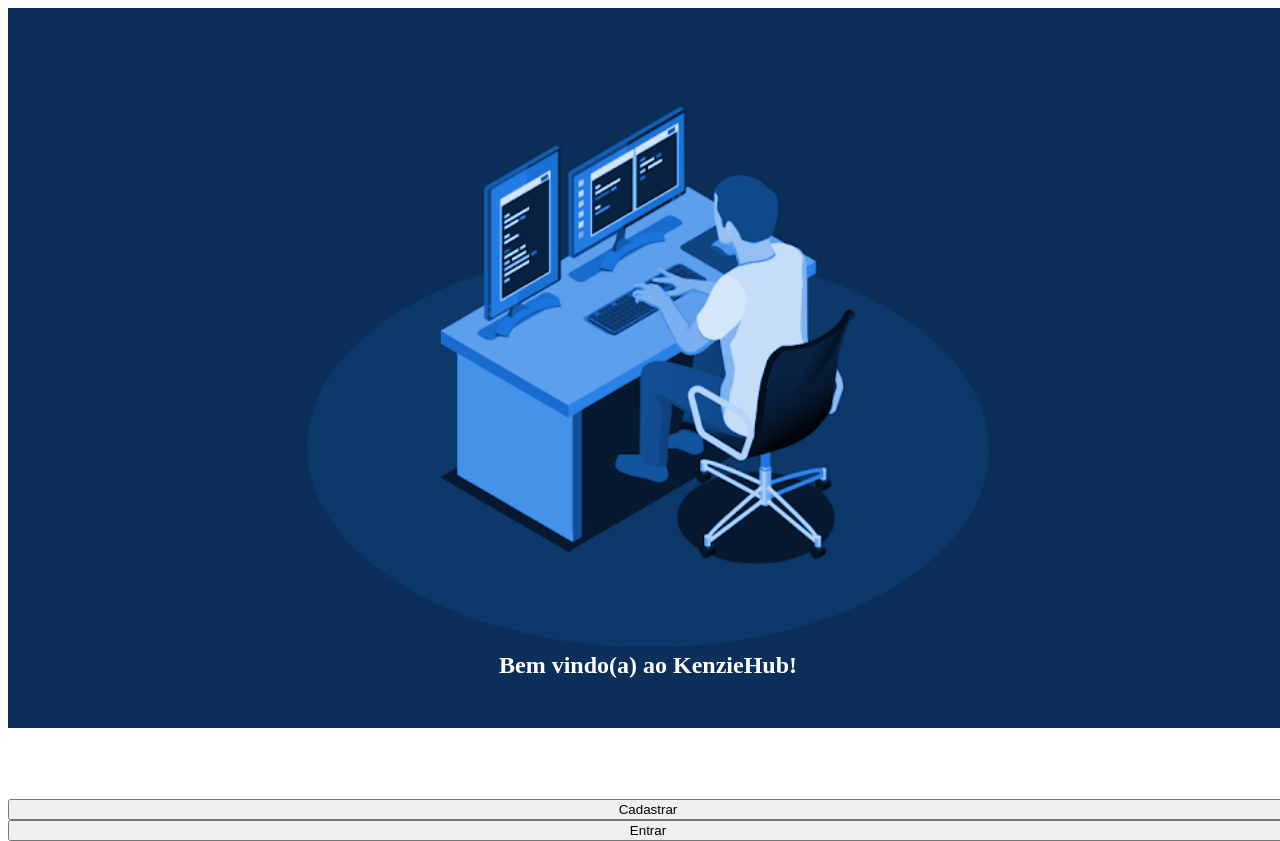
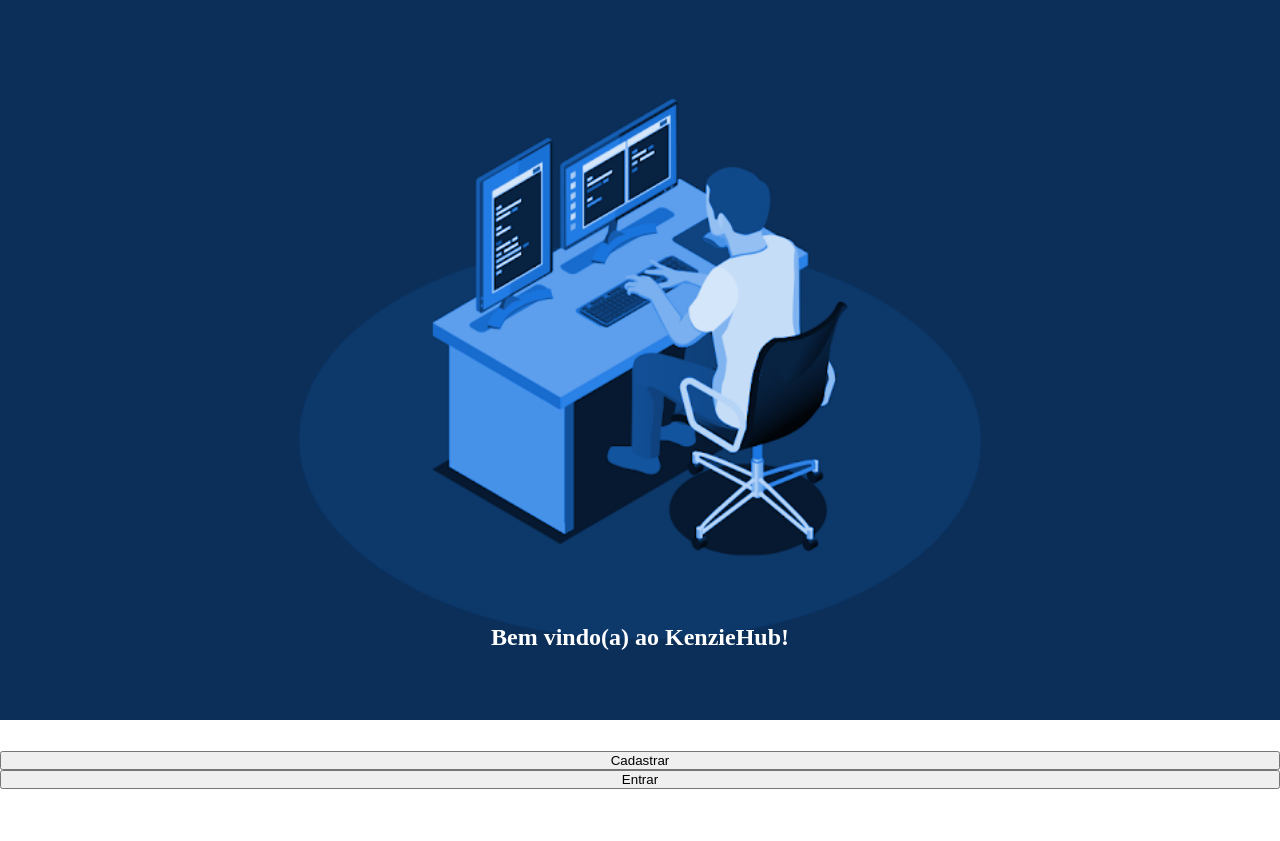
Before and after one commit to LuciraSilva/kenziehub, a React (Create React App) app: page / in a window 1280 px wide. After the commit the page ends 800 px from the top, so only its background shows below. Built offline with nearby package versions, Linux system fonts and the light colour scheme.

Commit message:
style: global style done

```diff
--- a/src/index.js
+++ b/src/index.js
@@ -1,11 +1,13 @@
 import React from "react";
 import ReactDOM from "react-dom";
 import { BrowserRouter } from "react-router-dom";
+import GlobalStyle from "./styles/global";
 import App from "./App";
 
 ReactDOM.render(
   <React.StrictMode>
     <BrowserRouter>
+      <GlobalStyle />
       <App />
     </BrowserRouter>
   </React.StrictMode>,
--- /dev/null
+++ b/src/styles/global.js
@@ -0,0 +1,9 @@
+import { createGlobalStyle } from "styled-components";
+
+export default createGlobalStyle`
+* {
+     margin: 0;
+     padding: 0;
+     box-sizing: border-box;
+     outline: 0;
+ }`;
```
